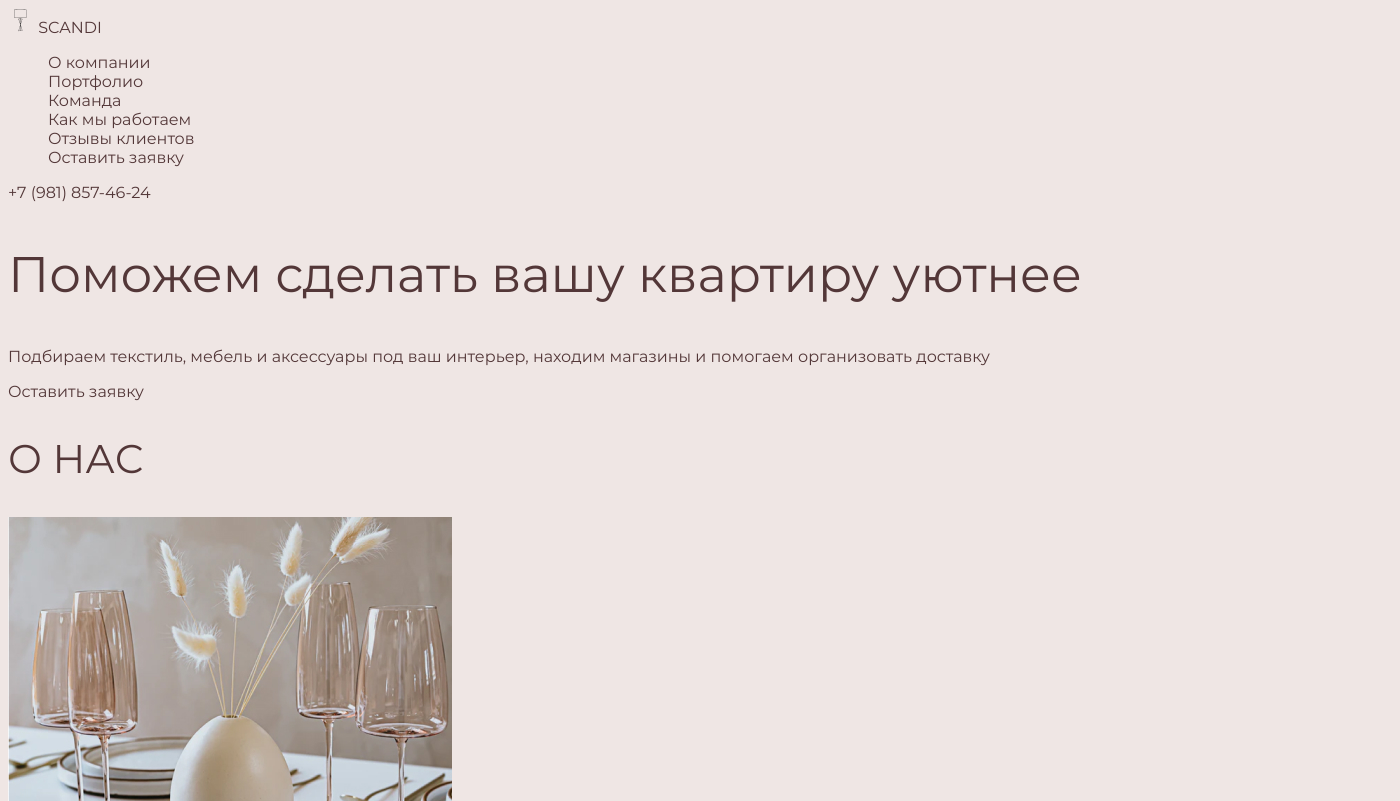
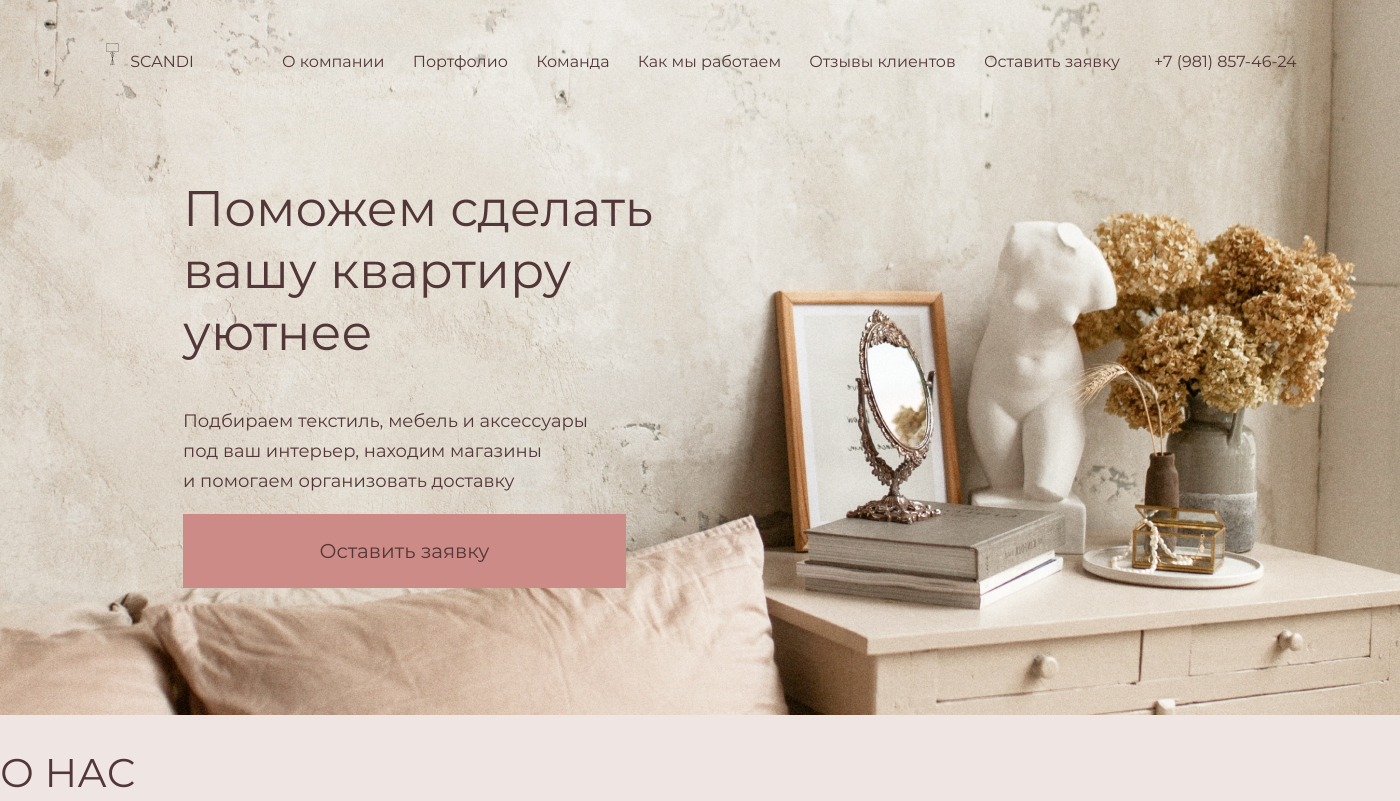
Before and after one commit to alex8belov/marathon5.0, a plain HTML site: page index.html in a window 1280 px wide. Shown: the top 801 px of the page, 1400 px wide, since content can reach past the window. Drawn offline with Linux system fonts and the light colour scheme.

Commit message:
feat: add first page

```diff
--- a/index.html
+++ b/index.html
@@ -8,7 +8,9 @@
     <link rel="stylesheet" href="style.css">
 </head>
 <body>
-    <header>
+    <div class="bg-first-page">
+        <div class="wrapper-nav">
+            <header class="header">
                 <a href="#" class="logo">
                     <img src="img/logo.png" alt="Логотип">
                     Scandi
@@ -23,16 +25,19 @@
                         <li class="nav-item"><a href="#request">Оставить заявку</a></li>
                     </ul>
                 </nav>
-        <a href="tel:+79818574624">+7 (981) 857-46-24</a>
+                <a href="tel:+79818574624" class="phone-number">+7 (981) 857-46-24</a>
             </header>
-    <main>
+        </div>
+        <div class="container">
             <section class="first-page">
-        <h1 class="page-title">Поможем сделать вашу квартиру уютнее</h1>
-        <p>
-            Подбираем текстиль, мебель и аксессуары под ваш интерьер, находим магазины и помогаем организовать доставку
+                <h1 class="first-page-title">Поможем сделать вашу квартиру уютнее</h1>
+                <p class="first-page-text">
+                    Подбираем текстиль, мебель и аксессуары <br>под ваш интерьер, находим магазины <br>и помогаем организовать доставку
                 </p>
-        <a href="">Оставить заявку</a>
+                <a href="#request" class="button request-btn">Оставить заявку</a>
             </section>
+        </div>
+    </div>
     <section id="about">
         <h2 class="section-title">О нас</h2>
         <img src="files/egg.jpg" alt="стол с яйцом">
--- a/style.css
+++ b/style.css
@@ -6,26 +6,78 @@
         url("fonts/Montserrat/Montserrat-Regular.ttf");
 }
 body {
+    margin: 0;
     font-family: "Montserrat";
     color:#533738;
     background: #EFE6E4;
+    width: 1400px;
+}
+.bg-first-page {
+    background: url("/img/bg-1.jpg");
+    height: 715px;
+}
+.header {
+    padding-top: 36px;
+}
+.wrapper-nav {
+    width: 1200px;
+    margin: 0 auto;
+}
+.container {
+    width: 1034px;
+    margin: 0 auto;
 }
 a {
     text-decoration: none;
     color:#533738;
 }
-
 .logo {
     text-transform: uppercase;
 }
-
+.nav {
+    display: inline-block;
+}
 .nav-list {
     list-style-type: none;
+    padding: 0;
+    margin-left: 60px;
 }
-.page-title {
+.nav-item {
+    display: inline-block;
+    margin-left: 24px;
+}
+.phone-number {
+    margin-left: 30px;
+}
+.first-page-title {
     font-size: 50px;
     font-weight: 400;
     line-height: 62px;
+    width: 534px;
+    margin-top: 91px;
+}
+.first-page-text {
+    font-family: 'Montserrat';
+    font-style: normal;
+    font-weight: 400;
+    font-size: 18px;
+    line-height: 30px;
+    margin-top: 24px;
+}
+.button {
+    display: block;
+    font-family: 'Montserrat';
+    font-style: normal;
+    font-weight: 500;
+    font-size: 20px;
+    line-height: 24px;
+    background-color: #CC8B86;
+    text-align: center;
+    padding: 25px 67px;
+    width: 309px;
+}
+.reauest-btn {
+    margin-top: 21px;
 }
 .section-title {
     font-size: 40px;
```
Also changed, not shown: img/bg-1.jpg (added). Lines whose indentation alone changed are shown as unchanged.
